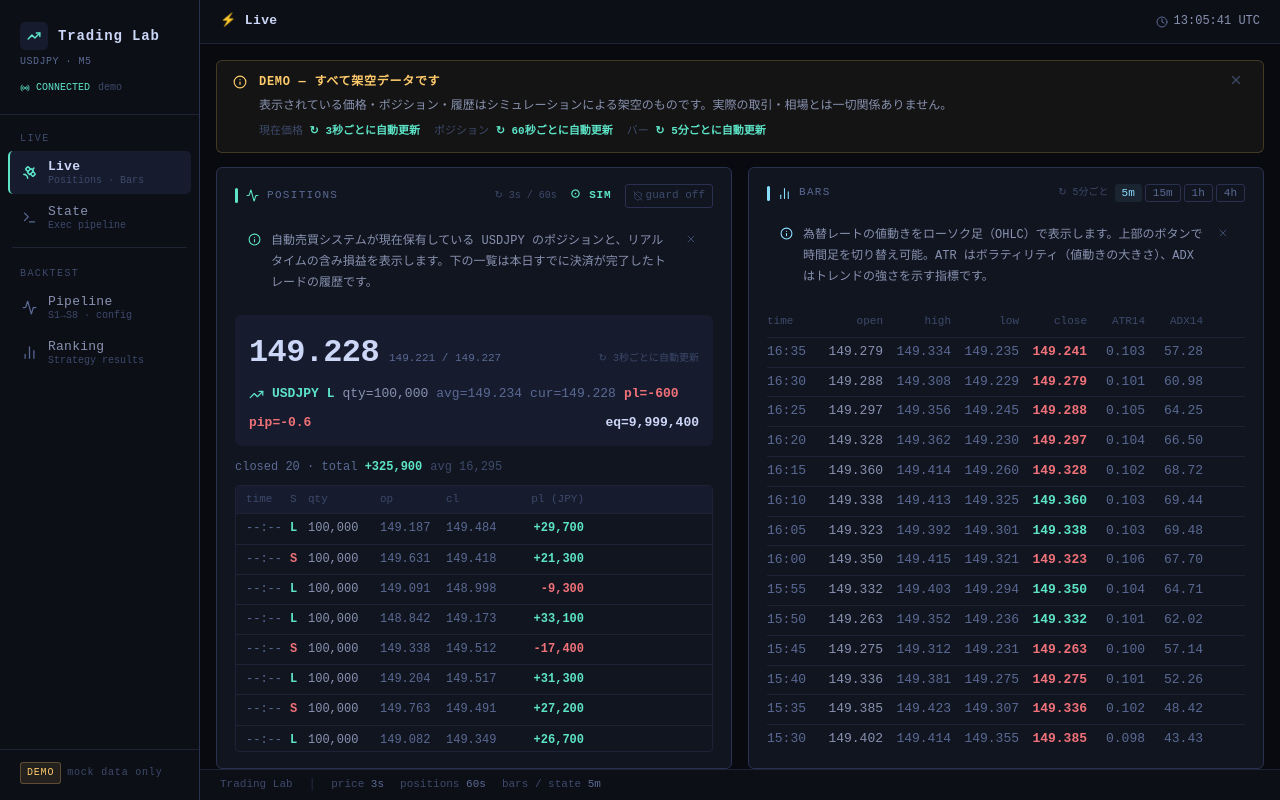
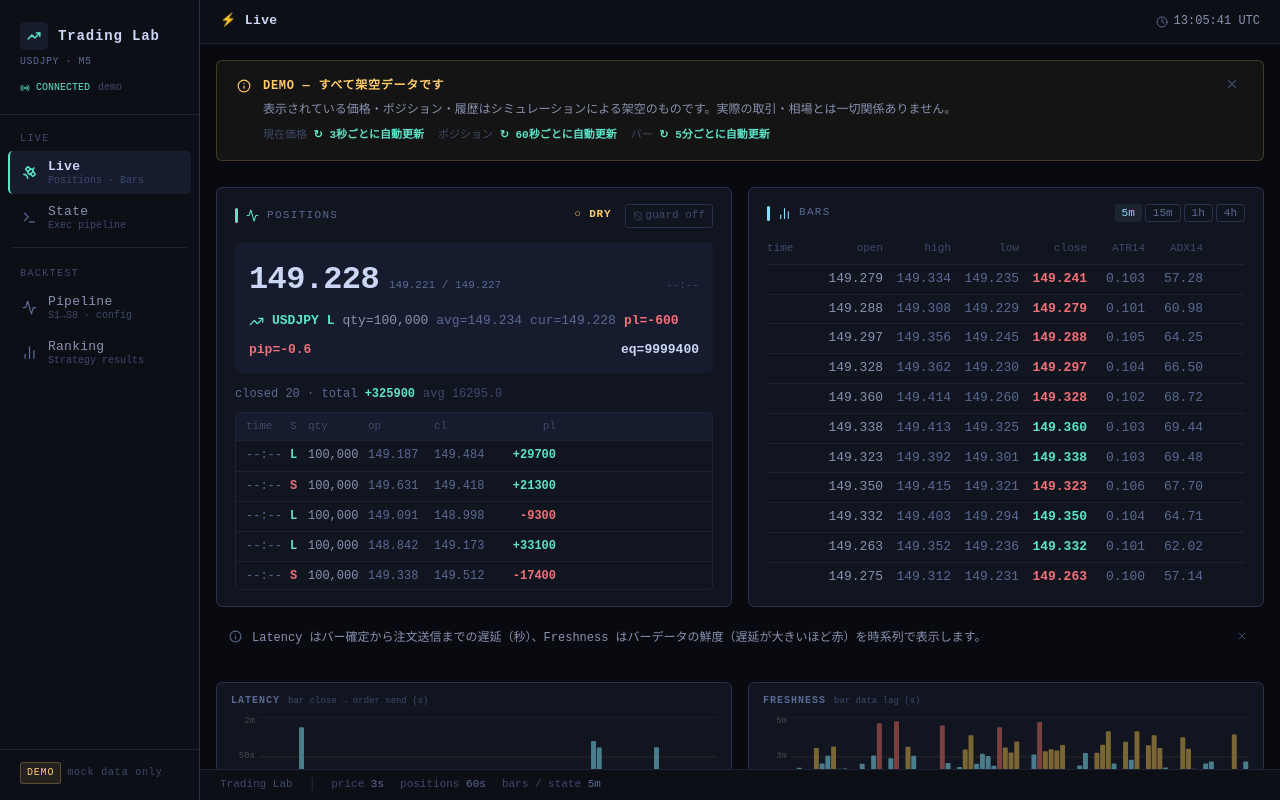
Before and after one commit to yktsnet/trading-lab, a React (Vite) app: page / in a window 1280 px wide. Built offline with nearby package versions, Linux system fonts and the light colour scheme.

Commit message:
add Latency/Freshness

```diff
--- a/src/components/LiveDashboard.jsx
+++ b/src/components/LiveDashboard.jsx
@@ -4,6 +4,7 @@ import {
   Shield, ShieldOff, Activity, BarChart2, AlertTriangle, Info, X,
 } from 'lucide-react'
 import { fetchLivePrice, fetchLivePositions, fetchLiveBars } from '../lib/api.js'
+import { useLiveMetrics, MetricRow } from './MetricStrips.jsx'
 import HintBanner from './HintBanner.jsx'
 
 function usePolled(fn, intervalMs) {
@@ -27,22 +28,16 @@ function usePolled(fn, intervalMs) {
 }
 
 const f3  = v => v == null ? '—' : Number(v).toFixed(3)
-const fpl = v => { if (v == null) return '—'; const n = Number(v); return (n >= 0 ? '+' : '') + n.toLocaleString() }
+const fpl = v => { if (v == null) return '—'; const n = Number(v); return (n >= 0 ? '+' : '') + n.toFixed(0) }
 const plC = v => v == null ? 'var(--dim)' : Number(v) >= 0 ? 'var(--success)' : 'var(--fail)'
 
-// ── デモ説明バナー ────────────────────────────────────────
+
 function DemoNotice({ onDismiss }) {
   return (
     <div style={{
-      background: '#ffcb6b0d',
-      border: '1px solid #ffcb6b33',
-      borderRadius: 6,
-      padding: '12px 16px',
-      marginBottom: 14,
-      display: 'flex',
-      gap: 12,
-      alignItems: 'flex-start',
-      flexShrink: 0,
+      background: '#ffcb6b0d', border: '1px solid #ffcb6b33', borderRadius: 6,
+      padding: '16px 20px', marginBottom: 14,
+      display: 'flex', gap: 12, alignItems: 'flex-start', flexShrink: 0,
     }}>
       <Info size={14} color="var(--warn)" style={{ marginTop: 2, flexShrink: 0 }} />
       <div style={{ flex: 1 }}>
@@ -53,23 +48,15 @@ function DemoNotice({ onDismiss }) {
           表示されている価格・ポジション・履歴はシミュレーションによる架空のものです。実際の取引・相場とは一切関係ありません。
         </div>
         <div style={{ marginTop: 6, display: 'flex', gap: 14, flexWrap: 'wrap' }}>
-          {[
-            ['現在価格', '3秒ごと'],
-            ['ポジション', '60秒ごと'],
-            ['バー', '5分ごと'],
-          ].map(([label, freq]) => (
+          {[['現在価格','3秒ごと'],['ポジション','60秒ごと'],['バー','5分ごと']].map(([label, freq]) => (
             <span key={label} style={{ fontSize: 11, color: 'var(--dim)' }}>
-              <span style={{ color: 'var(--muted)' }}>{label}</span>
-              {' '}
+              <span style={{ color: 'var(--muted)' }}>{label}</span>{' '}
               <span style={{ color: 'var(--accent)', fontWeight: 600 }}>↻ {freq}に自動更新</span>
             </span>
           ))}
         </div>
       </div>
-      <button
-        onClick={onDismiss}
-        style={{ color: 'var(--muted)', padding: '2px 4px', flexShrink: 0, marginTop: -2 }}
-      >
+      <button onClick={onDismiss} style={{ color: 'var(--muted)', padding: '2px 4px', flexShrink: 0, marginTop: -2 }}>
         <X size={14} />
       </button>
     </div>
@@ -87,7 +74,6 @@ function SectionHeader({ icon: Icon, label, color = 'var(--accent)', right }) {
   )
 }
 
-// ── Positionsパネル ───────────────────────────────────────
 function PositionsPanel({ posData, priceData, mobile }) {
   const d      = posData || {}
   const nets   = d.netpositions || []
@@ -107,6 +93,7 @@ function PositionsPanel({ posData, priceData, mobile }) {
   const curPrice = view.CurrentPrice ?? priceData?.price
   const bid      = priceData?.bid
   const ask      = priceData?.ask
+  const priceTs  = priceData?.ts
   const avg      = parseFloat(base.AverageOpenPrice || view.AverageOpenPrice || 0)
   const pl       = view.ProfitLossOnTrade ?? view.UnrealizedProfitLoss
   const pips     = (net && curPrice != null && avg)
@@ -115,26 +102,23 @@ function PositionsPanel({ posData, priceData, mobile }) {
 
   const totalClosed = closed.reduce((s, t) => s + t.pl, 0)
 
-  const modeColor = mode === 'LIVE' ? 'var(--fail)' : mode === 'SIMULATED' ? 'var(--accent)' : 'var(--warn)'
-  const modeLabel = mode === 'LIVE' ? '● LIVE' : mode === 'SIMULATED' ? '⊙ SIM' : '○ DRY'
-
-  const panelStyle = mobile
-    ? { background: 'var(--panel)', border: '1px solid var(--border2)', borderRadius: 6, padding: '14px 16px', marginBottom: 12 }
-    : { flex: 1, minWidth: 0, background: 'var(--panel)', border: '1px solid var(--border2)', borderRadius: 6, padding: '16px 18px', display: 'flex', flexDirection: 'column', overflow: 'hidden' }
-
   return (
-    <div style={panelStyle}>
+    <div style={{
+      flex: 1, minWidth: 0,
+      background: 'var(--panel)', border: '1px solid var(--border2)', borderRadius: 6,
+      padding: '16px 18px', display: 'flex', flexDirection: 'column', overflow: 'hidden',
+    }}>
       <SectionHeader
         icon={Activity} label="POSITIONS" color="var(--success)"
         right={
-          <div style={{ display: 'flex', gap: 6, flexWrap: 'wrap', alignItems: 'center' }}>
-            <span style={{ fontSize: 10, color: 'var(--muted)' }}>↻ 3s / 60s</span>
+          <div style={{ display: 'flex', gap: 6, flexWrap: 'wrap' }}>
             <span style={{
               fontSize: 11, fontWeight: 700, letterSpacing: '0.08em',
-              color: modeColor, padding: '2px 7px', borderRadius: 3,
-              border: `1px solid ${modeColor}55`,
+              color: mode === 'LIVE' ? 'var(--fail)' : 'var(--warn)',
+              padding: '2px 7px', borderRadius: 3,
+              border: `1px solid ${mode === 'LIVE' ? 'var(--fail)' : 'var(--warn)'}55`,
             }}>
-              {modeLabel}
+              {mode === 'LIVE' ? '● LIVE' : '○ DRY'}
             </span>
             <span style={{
               fontSize: 11, color: tg.enabled ? 'var(--accent)' : 'var(--muted)',
@@ -150,14 +134,6 @@ function PositionsPanel({ posData, priceData, mobile }) {
         }
       />
 
-      {/* ヒントバナー */}
-      <HintBanner
-        hintKey="positions"
-        color="var(--success)"
-        body="自動売買システムが現在保有している USDJPY のポジションと、リアルタイムの含み損益を表示します。下の一覧は本日すでに決済が完了したトレードの履歴です。"
-      />
-
-      {/* 現在価格 */}
       <div style={{ padding: '12px 14px', background: 'var(--panel2)', borderRadius: 6, marginBottom: 12, flexShrink: 0 }}>
         <div style={{ display: 'flex', alignItems: 'baseline', gap: 10, marginBottom: 6, flexWrap: 'wrap' }}>
           <span style={{
@@ -172,7 +148,7 @@ function PositionsPanel({ posData, priceData, mobile }) {
               {Number(bid).toFixed(3)} / {Number(ask).toFixed(3)}
             </span>
           )}
-          <span style={{ marginLeft: 'auto', fontSize: 10, color: 'var(--muted)' }}>↻ 3秒ごとに自動更新</span>
+          {priceTs && <span style={{ fontSize: 11, color: 'var(--muted)', marginLeft: 'auto' }}>{priceTs}</span>}
         </div>
 
         {net ? (
@@ -184,41 +160,40 @@ function PositionsPanel({ posData, priceData, mobile }) {
             <span style={{ fontSize: 13, color: 'var(--dim)' }}>cur={f3(curPrice)}</span>
             <span style={{ fontSize: 13, color: plC(pl), fontWeight: 600 }}>pl={fpl(pl)}</span>
             {pips != null && <span style={{ fontSize: 13, color: plC(pips), fontWeight: 600 }}>pip={pips.toFixed(1)}</span>}
-            {bal.equity != null && <span style={{ marginLeft: 'auto', fontSize: 13, color: 'var(--bright)', fontWeight: 600 }}>eq={Number(bal.equity).toLocaleString()}</span>}
+            {bal.equity != null && <span style={{ marginLeft: 'auto', fontSize: 13, color: 'var(--bright)', fontWeight: 600 }}>eq={Number(bal.equity).toFixed(0)}</span>}
           </div>
         ) : (
           <div style={{ display: 'flex', alignItems: 'center', gap: 8 }}>
             <Minus size={14} color="var(--dim)" />
             <span style={{ fontSize: 13, color: 'var(--dim)' }}>{d.symbol || 'USDJPY'} flat</span>
-            {bal.equity != null && <span style={{ marginLeft: 'auto', fontSize: 13, color: 'var(--bright)', fontWeight: 600 }}>eq={Number(bal.equity).toLocaleString()}</span>}
+            {bal.equity != null && <span style={{ marginLeft: 'auto', fontSize: 13, color: 'var(--bright)', fontWeight: 600 }}>eq={Number(bal.equity).toFixed(0)}</span>}
           </div>
         )}
       </div>
 
-      {/* Closed today */}
       <div style={{ fontSize: 12, color: 'var(--dim)', marginBottom: 8, flexShrink: 0 }}>
         closed {closed.length} · total{' '}
         <span style={{ color: plC(totalClosed), fontWeight: 600 }}>{fpl(totalClosed)}</span>
-        {closed.length > 0 && <span style={{ color: 'var(--muted)', marginLeft: 8 }}>avg {(totalClosed / closed.length).toLocaleString('ja-JP', { maximumFractionDigits: 0 })}</span>}
+        {closed.length > 0 && <span style={{ color: 'var(--muted)', marginLeft: 8 }}>avg {(totalClosed / closed.length).toFixed(1)}</span>}
       </div>
 
       {closed.length > 0 && (
         <div style={{
-          border: '1px solid var(--border)', borderRadius: 4, overflow: 'hidden',
-          ...(mobile ? { maxHeight: 260 } : { flex: 1, display: 'flex', flexDirection: 'column' }),
+          border: '1px solid var(--border)', borderRadius: 4,
+          overflow: 'hidden', flex: 1, display: 'flex', flexDirection: 'column',
         }}>
           <div style={{
-            display: 'grid', gridTemplateColumns: '44px 18px 72px 66px 66px 72px',
+            display: 'grid', gridTemplateColumns: '44px 18px 60px 66px 66px 56px',
             padding: '5px 10px', fontSize: 11, color: 'var(--muted)',
             borderBottom: '1px solid var(--border)', background: 'var(--panel2)', flexShrink: 0,
           }}>
             <span>time</span><span>S</span><span>qty</span>
-            <span>op</span><span>cl</span><span style={{ textAlign: 'right' }}>pl (JPY)</span>
+            <span>op</span><span>cl</span><span style={{ textAlign: 'right' }}>pl</span>
           </div>
           <div style={{ overflowY: 'auto', flex: 1 }}>
             {closed.map((t, i) => (
               <div key={i} style={{
-                display: 'grid', gridTemplateColumns: '44px 18px 72px 66px 66px 72px',
+                display: 'grid', gridTemplateColumns: '44px 18px 60px 66px 66px 56px',
                 padding: '5px 10px', fontSize: 12,
                 borderBottom: i < closed.length - 1 ? '1px solid var(--border)' : 'none',
               }}>
@@ -243,7 +218,6 @@ function PositionsPanel({ posData, priceData, mobile }) {
   )
 }
 
-// ── ATR/ADX 計算 ──────────────────────────────────────────
 function calcIndicators(rows, period = 14) {
   const result = rows.map(r => ({ ...r, atr: null, adx: null }))
   let prevClose = null, prevHigh = null, prevLow = null
@@ -266,9 +240,9 @@ function calcIndicators(rows, period = 14) {
     result[i].atr = atr
     const totalTr = trBuf.reduce((s, v) => s + v, 0)
     if (totalTr <= 0) continue
-    const plusDI  = (pdmBuf.reduce((s, v) => s + v, 0) / totalTr) * 100
+    const plusDI = (pdmBuf.reduce((s, v) => s + v, 0) / totalTr) * 100
     const minusDI = (ndmBuf.reduce((s, v) => s + v, 0) / totalTr) * 100
-    const denom   = plusDI + minusDI
+    const denom = plusDI + minusDI
     if (denom <= 0) continue
     const dx = (Math.abs(plusDI - minusDI) / denom) * 100
     dxBuf.push(dx)
@@ -293,35 +267,32 @@ function resample(bars, mins) {
     if (!s[key]) s[key] = { time: key, open: b.open, high: b.high, low: b.low, close: b.close }
     else {
       if (b.high > s[key].high) s[key].high = b.high
-      if (b.low  < s[key].low)  s[key].low  = b.low
+      if (b.low < s[key].low) s[key].low = b.low
       s[key].close = b.close
     }
   }
   return Object.values(s).sort((a, b) => a.time.localeCompare(b.time))
 }
 
-// ── Barsパネル ────────────────────────────────────────────
 function BarsPanel({ data, firstLoad, mobile }) {
   const [tf, setTf] = useState(0)
-  const bars     = data?.bars || []
+  const bars = data?.bars || []
   const withInds = calcIndicators(resample(bars, TF[tf].m), 14)
-  const rows     = [...withInds.slice(-60)].reverse()
+  const rows = [...withInds.slice(-60)].reverse()
   const showInds = !mobile
-  const cols     = showInds
+  const cols = showInds
     ? '48px 68px 68px 68px 68px 58px 58px'
     : '44px 1fr 1fr 1fr 1fr'
 
-  const panelStyle = mobile
-    ? { background: 'var(--panel)', border: '1px solid var(--border2)', borderRadius: 6, padding: '14px 16px' }
-    : { flex: 1, minWidth: 0, background: 'var(--panel)', border: '1px solid var(--border2)', borderRadius: 6, padding: '16px 18px', display: 'flex', flexDirection: 'column', overflow: 'hidden' }
-
   return (
-    <div style={panelStyle}>
+    <div style={{
+      flex: 1, minWidth: 0,
+      background: 'var(--panel)', border: '1px solid var(--border2)', borderRadius: 6,
+      padding: '16px 18px', display: 'flex', flexDirection: 'column', overflow: 'hidden',
+    }}>
       <SectionHeader
         icon={BarChart2} label="BARS" color="var(--accent2)"
         right={
-          <div style={{ display: 'flex', gap: 6, alignItems: 'center' }}>
-            <span style={{ fontSize: 10, color: 'var(--muted)' }}>↻ 5分ごと</span>
           <div style={{ display: 'flex', gap: 3 }}>
             {TF.map((t, i) => (
               <button key={i} onClick={() => setTf(i)} style={{
@@ -333,15 +304,7 @@ function BarsPanel({ data, firstLoad, mobile }) {
               }}>{t.l}</button>
             ))}
           </div>
-          </div>
         }
-      />
-
-      {/* ヒントバナー */}
-      <HintBanner
-        hintKey="bars"
-        color="var(--accent2)"
-        body="為替レートの値動きをローソク足（OHLC）で表示します。上部のボタンで時間足を切り替え可能。ATR はボラティリティ（値動きの大きさ）、ADX はトレンドの強さを示す指標です。"
       />
 
       {firstLoad ? (
@@ -349,7 +312,7 @@ function BarsPanel({ data, firstLoad, mobile }) {
       ) : bars.length === 0 ? (
         <div style={{ color: 'var(--muted)', fontSize: 13 }}>no data</div>
       ) : (
-        <div style={mobile ? { overflowY: 'auto', maxHeight: 360 } : { flex: 1, overflow: 'hidden', display: 'flex', flexDirection: 'column' }}>
+        <div style={{ flex: 1, overflow: 'hidden', display: 'flex', flexDirection: 'column' }}>
           <div style={{
             display: 'grid', gridTemplateColumns: cols,
             fontSize: 11, color: 'var(--muted)',
@@ -372,10 +335,10 @@ function BarsPanel({ data, firstLoad, mobile }) {
                   fontSize: mobile ? 12 : 13, padding: '4px 0',
                   borderBottom: i < rows.length - 1 ? '1px solid var(--border)' : 'none',
                 }}>
-                  <span style={{ color: 'var(--dim)' }}>{r.time}</span>
-                  <span style={{ textAlign: 'right', color: 'var(--text)'  }}>{Number(r.open).toFixed(3)}</span>
-                  <span style={{ textAlign: 'right', color: 'var(--dim)'   }}>{Number(r.high).toFixed(3)}</span>
-                  <span style={{ textAlign: 'right', color: 'var(--dim)'   }}>{Number(r.low).toFixed(3)}</span>
+                  <span style={{ color: 'var(--dim)' }}>{r.time.slice(11, 16)}</span>
+                  <span style={{ textAlign: 'right', color: 'var(--text)' }}>{Number(r.open).toFixed(3)}</span>
+                  <span style={{ textAlign: 'right', color: 'var(--dim)' }}>{Number(r.high).toFixed(3)}</span>
+                  <span style={{ textAlign: 'right', color: 'var(--dim)' }}>{Number(r.low).toFixed(3)}</span>
                   <span style={{ textAlign: 'right', fontWeight: 600, color: bull ? 'var(--success)' : 'var(--fail)' }}>
                     {Number(r.close).toFixed(3)}
                   </span>
@@ -391,35 +354,40 @@ function BarsPanel({ data, firstLoad, mobile }) {
   )
 }
 
-// ── LiveDashboard ─────────────────────────────────────────
 export default function LiveDashboard({ mobile }) {
   const [noticeVisible, setNoticeVisible] = useState(true)
-
   const { data: priceData }                          = usePolled(fetchLivePrice,            3_000)
   const { data: posData }                            = usePolled(fetchLivePositions,       60_000)
   const { data: barsData, firstLoad: barsFirstLoad } = usePolled(() => fetchLiveBars(200), 5 * 60_000)
+  const { latency, barLag }                          = useLiveMetrics()
 
-  const notice = noticeVisible && (
-    <DemoNotice onDismiss={() => setNoticeVisible(false)} />
-  )
+  const notice = noticeVisible && <DemoNotice onDismiss={() => setNoticeVisible(false)} />
 
   if (mobile) {
     return (
-      <div>
-        {notice}
+      <div>{notice}
+        <div style={{ marginBottom: 12 }}>
           <PositionsPanel posData={posData} priceData={priceData} mobile={true} />
+        </div>
+        <div style={{ marginBottom: 12 }}>
           <BarsPanel data={barsData} firstLoad={barsFirstLoad} mobile={true} />
+        </div>
+        <MetricRow latency={latency} barLag={barLag} mobile={true} />
       </div>
     )
   }
 
   return (
-    <div style={{ display: 'flex', flexDirection: 'column', flex: 1, minHeight: 0 }}>
+    <div style={{ display: 'flex', flexDirection: 'column', gap: 12, flex: 1, minHeight: 0 }}>
       {notice}
-      <div className="live-top-row" style={{ display: 'grid', gridTemplateColumns: '1fr 1fr', gap: 16, flex: 1, minHeight: 0 }}>
+      {/* 上段: 2ボックス固定高さ */}
+      <div style={{ display: 'grid', gridTemplateColumns: '1fr 1fr', gap: 16, height: 420, flexShrink: 0 }}>
         <PositionsPanel posData={posData} priceData={priceData} mobile={false} />
         <BarsPanel data={barsData} firstLoad={barsFirstLoad} mobile={false} />
       </div>
+      {/* 下段: メトリクス2ボックス */}
+      <HintBanner hintKey="metrics" color="var(--dim)" body="Latency はバー確定から注文送信までの遅延（秒）、Freshness はバーデータの鮮度（遅延が大きいほど赤）を時系列で表示します。" />
+      <MetricRow latency={latency} barLag={barLag} mobile={false} />
     </div>
   )
 }
--- /dev/null
+++ b/src/components/MetricStrips.jsx
@@ -0,0 +1,150 @@
+import { useState, useEffect, useRef } from 'react'
+import { fetchLiveMetrics } from '../lib/api.js'
+
+const POLL_MS = 5 * 60_000
+
+export function useLiveMetrics() {
+  const [latency, setLatency] = useState([])
+  const [barLag,  setBarLag]  = useState([])
+  const timer = useRef(null)
+
+  async function load() {
+    try {
+      const json = await fetchLiveMetrics()
+      setLatency(json.latency ?? [])
+      setBarLag (json.bar_lag ?? [])
+    } catch {}
+  }
+
+  useEffect(() => {
+    load()
+    timer.current = setInterval(load, POLL_MS)
+    return () => clearInterval(timer.current)
+  }, [])
+
+  return { latency, barLag }
+}
+
+// ── カラー ────────────────────────────────────────────────
+
+const C_BASE = '#4a7d8c'
+const C_WARN = '#7a6535'
+const C_FAIL = '#7a4040'
+const C_GRID = '#2a2a2a'
+
+function barColor(v, heatMode) {
+  if (!heatMode) return C_BASE
+  const r = v / 300
+  if (r > 0.85) return C_FAIL
+  if (r > 0.55) return C_WARN
+  return C_BASE
+}
+
+function niceMax(raw) {
+  if (raw <= 0) return 1
+  const exp  = Math.pow(10, Math.floor(Math.log10(raw)))
+  const nice = [1, 2, 5, 10].map(f => f * exp).find(n => n >= raw)
+  return nice || raw * 1.2
+}
+
+function fmtSec(s) {
+  if (s === 0) return '0s'
+  if (s >= 60) return `${Math.round(s / 60)}m`
+  return `${Math.round(s)}s`
+}
+
+const SVG_W = 600
+const Y_PAD = 28
+
+function MiniBar({ data, height = 54, heatMode = false }) {
+  if (!data || !data.length) return (
+    <div style={{ height, display: 'flex', alignItems: 'center', paddingLeft: Y_PAD }}>
+      <span style={{ fontSize: 10, color: '#555' }}>no data</span>
+    </div>
+  )
+
+  const rawMax = heatMode ? 300 : Math.max(...data.map(d => d.v))
+  const max    = heatMode ? 300 : niceMax(rawMax * 1.05)
+  const ticks  = [max, max / 2, 0]
+
+  return (
+    <div style={{ position: 'relative', height }}>
+      <div style={{
+        position: 'absolute', top: 0, left: 0, width: Y_PAD, height: '100%',
+        display: 'flex', flexDirection: 'column', justifyContent: 'space-between',
+        paddingBottom: 1,
+      }}>
+        {ticks.map((t, i) => (
+          <span key={i} style={{
+            fontSize: 9, color: '#484848', lineHeight: 1,
+            textAlign: 'right', paddingRight: 4,
+          }}>
+            {fmtSec(t)}
+          </span>
+        ))}
+      </div>
+
+      <div style={{ position: 'absolute', top: 0, left: Y_PAD, right: 0, height: '100%' }}>
+        <svg
+          viewBox={`0 0 ${SVG_W} ${height}`}
+          width="100%" height="100%"
+          preserveAspectRatio="none"
+          style={{ display: 'block' }}
+        >
+          {ticks.map((t, i) => {
+            const y = height - (t / max) * height
+            return <line key={i} x1={0} y1={y} x2={SVG_W} y2={y} stroke={C_GRID} strokeWidth={1} />
+          })}
+          {data.map((d, i) => {
+            const barW = Math.max(1.5, SVG_W / data.length - 1)
+            const x    = (i / data.length) * SVG_W
+            const barH = Math.max(2, Math.min(d.v / max, 1) * height)
+            return (
+              <rect key={i} x={x} y={height - barH} width={barW} height={barH}
+                fill={barColor(d.v, heatMode)} rx={1} />
+            )
+          })}
+        </svg>
+      </div>
+    </div>
+  )
+}
+
+function MetricBox({ label, desc, data, heatMode = false }) {
+  return (
+    <div style={{
+      flex: 1,
+      background: 'var(--panel)',
+      border: '1px solid var(--border2)',
+      borderRadius: 6,
+      padding: '10px 14px',
+    }}>
+      <div style={{ display: 'flex', alignItems: 'baseline', gap: 8, marginBottom: 8 }}>
+        <span style={{
+          fontSize: 10, letterSpacing: '0.10em', textTransform: 'uppercase',
+          color: 'var(--dim)', fontWeight: 600,
+        }}>
+          {label}
+        </span>
+        <span style={{ fontSize: 9, color: 'var(--muted)' }}>{desc}</span>
+      </div>
+      <MiniBar data={data?.slice(-80)} height={80} heatMode={heatMode} />
+    </div>
+  )
+}
+
+export function MetricRow({ latency, barLag, mobile }) {
+  if (!latency.length && !barLag.length) return null
+
+  return (
+    <div style={{
+      display: 'flex',
+      gap: 16,
+      flexShrink: 0,
+      flexDirection: mobile ? 'column' : 'row',
+    }}>
+      <MetricBox label="latency" desc="bar close → order send (s)" data={latency} />
+      <MetricBox label="freshness" desc="bar data lag (s)" data={barLag} heatMode />
+    </div>
+  )
+}
```
Also changed, not shown: src/lib/api.js, 1 other file (tests, documents, lock files or other folders). Lines whose indentation alone changed are shown as unchanged.
